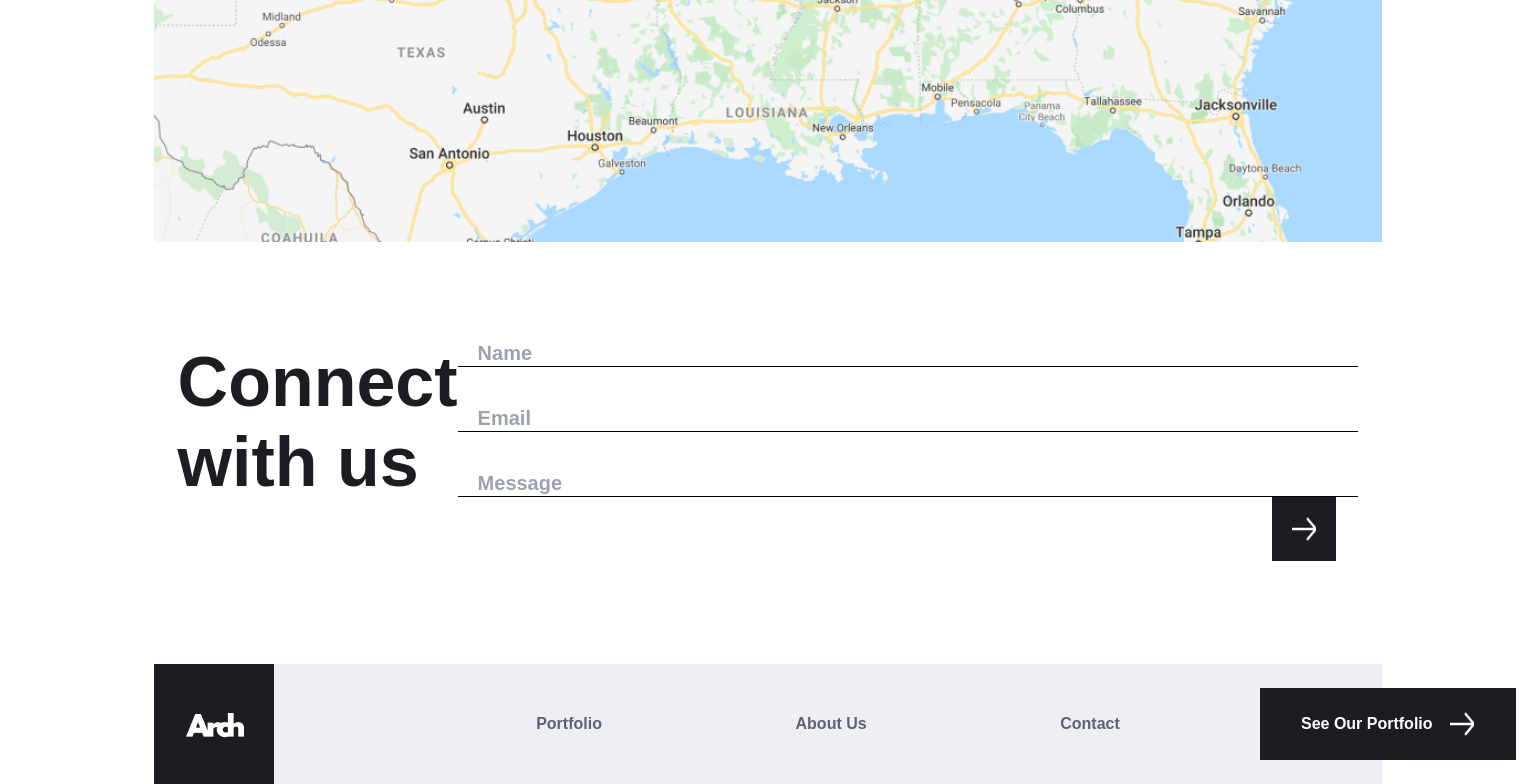
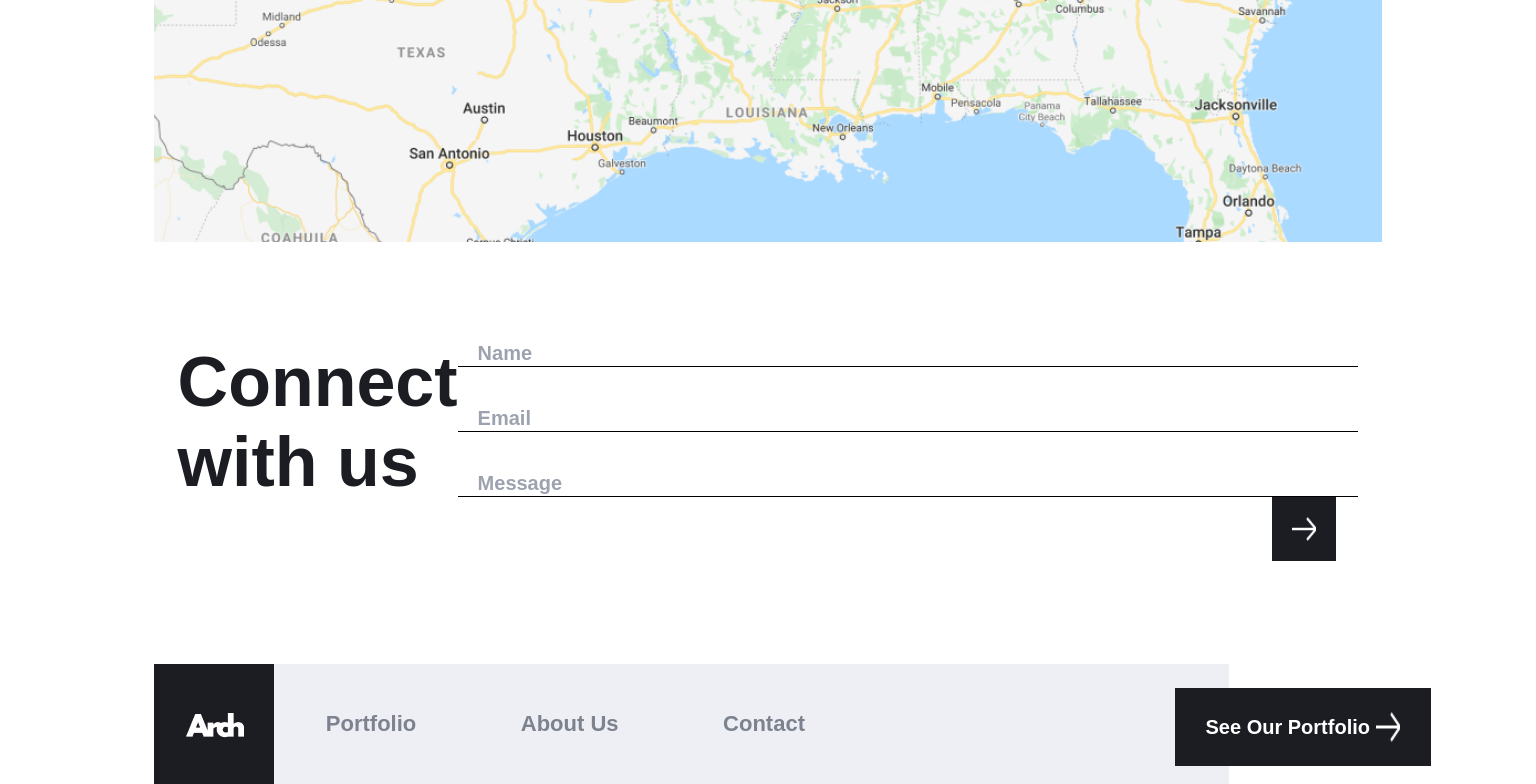
Before and after one commit to elizabet-bagdasaryan/arch-studio, a React (Vite) app: page /contact in a window 1536 px wide. Shown: the part 2212-2996 px from the top of the page. Built offline with nearby package versions, Linux system fonts and the light colour scheme.

Commit message:
styles: add hover effects

```diff
--- a/src/Contact/Contact.tsx
+++ b/src/Contact/Contact.tsx
@@ -136,7 +136,7 @@ function Contact() {
             {messageError && <span className="error">Can't be empty</span>}
           </div>
           <div
-            className="bg-black w-16 h-16 flex align-center justify-center arrow mr-6 "
+            className="bg-black w-16 h-16 flex align-center justify-center arrow mr-6 see"
             id="form-arrow"
             onClick={validateInputs}
           >
--- a/src/Footer/Footer.css
+++ b/src/Footer/Footer.css
@@ -50,4 +50,28 @@
   .foot-wrap {
     padding: 0 10vw;
   }
+  .foot-wrap p {
+    font-size: 22px;
+  }
+  .portfolio-foot p {
+    font-size: 20px;
+  }
+  .footer {
+    justify-content: start;
+    width: 70vw;
+  }
+  .navbar-footer {
+    justify-content: space-around;
+  }
+
+  .navbar-footer p:hover {
+    color: #1b1d23;
+  }
+
+  .portfolio-foot {
+    left: 95%;
+  }
+  .portfolio-foot:hover {
+    background-color: #60636d;
+  }
 }
--- a/src/Footer/Footer.tsx
+++ b/src/Footer/Footer.tsx
@@ -9,7 +9,7 @@ function Header() {
         <Link to="/home">
           <img src={LogoFooter} className="foot-logo"></img>
         </Link>
-        <div className="text-gray font-bold text-center navbar-footer">
+        <div className="text-grayfooter font-bold text-center navbar-footer">
           <Link to="/portfolio">
             <p>Portfolio</p>
           </Link>
--- a/src/Home/Home.css
+++ b/src/Home/Home.css
@@ -176,4 +176,8 @@
     background-color: #1b1d23;
     color: white;
   }
+  .see:hover {
+    background-color: #60636d;
+    cursor: pointer;
+  }
 }
--- a/src/Home/Home.tsx
+++ b/src/Home/Home.tsx
@@ -103,7 +103,10 @@ function Home() {
             {renderDescription()}
           </p>
           <Link to="/portfolio">
-            <div className="bg-black flex p-6 justify-evenly w-64" id="button">
+            <div
+              className="bg-black flex p-6 justify-evenly w-64 see"
+              id="button"
+            >
               <p className="text-white font-bold">See Our Portfolio </p>
               <img src={Arrow} />
             </div>
@@ -175,8 +178,8 @@ function Home() {
             big ideas
           </h2>
 
-          <div className="bg-black flex p-6 justify-evenly w-48 ">
-            <p className="text-white font-bold ">About Us </p>
+          <div className="bg-black flex p-6 justify-evenly w-48 see">
+            <p className="text-white font-bold see">About Us </p>
             <img src={Arrow} />
           </div>
         </div>
@@ -186,7 +189,7 @@ function Home() {
           <h2 className="text-black font-bold text-5xl mb-8 ">Featured</h2>
           <Link to="/portfolio">
             <div className="mx-6 see-all-tab">
-              <div className="bg-black flex p-6 justify-evenly  w-52 ">
+              <div className="bg-black flex p-6 justify-evenly  w-52  see">
                 <p className="text-white font-bold ">See All </p>
                 <img src={Arrow} />
               </div>
@@ -202,7 +205,7 @@ function Home() {
               <h3 className="text-white font-bold text-3xl mb-2 ">
                 Project Del Sol
               </h3>
-              <p className="text-white"> View All Projects</p>
+              <p className="text-white "> View All Projects</p>
             </div>
           </div>
           <div className="relative mb-6">
--- a/src/Portfolio/Portfolio.css
+++ b/src/Portfolio/Portfolio.css
@@ -91,4 +91,8 @@
   .portfolios div div {
     padding: 2vw;
   }
+  .portfolios img:hover {
+    opacity: 70%;
+    cursor: pointer;
+  }
 }
--- a/tailwind.config.js
+++ b/tailwind.config.js
@@ -7,6 +7,7 @@ export default {
         black: "#1B1D23",
         gray: "#60636D",
         graylight: "#EEEFF4",
+        grayfooter: "#7D828F",
       },
     },
   },
```
Also changed, not shown: src/assets/linkedin.svg (added), src/assets/twitter.svg (added).
